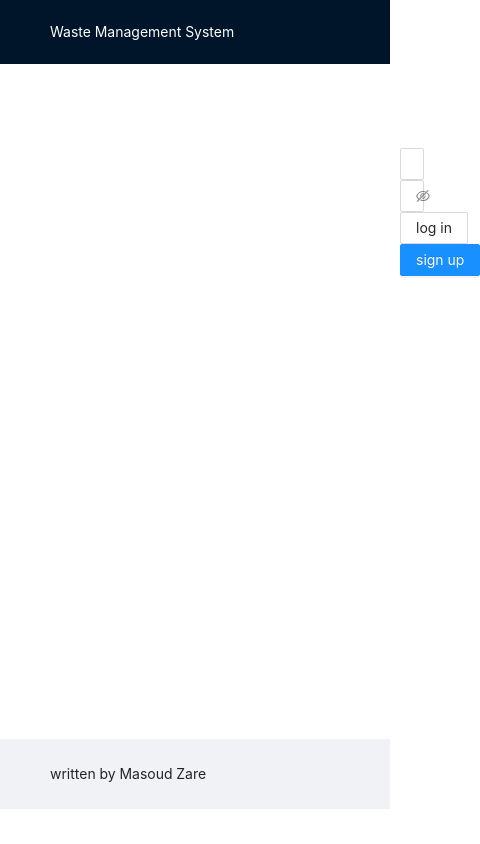
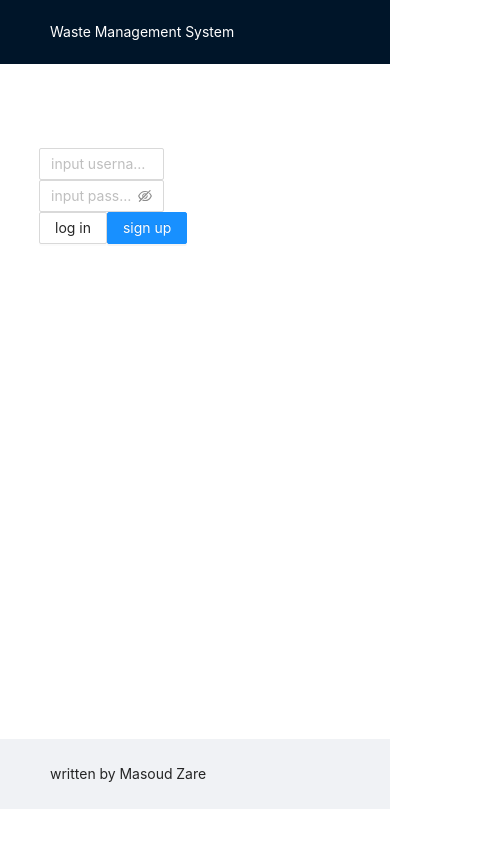
Before and after one commit to masoudz88/food_donations_frontend, a React (Create React App) app in the folder waste-management/: page / in a window 390 px wide. Shown: the whole page, 480 px wide, since content can reach past the window. Built offline with nearby package versions, Linux system fonts and the light colour scheme.

Commit message:
make the pages responsive

```diff
--- a/waste-management/src/Contexts/Companyform.js
+++ b/waste-management/src/Contexts/Companyform.js
@@ -31,6 +31,7 @@ export const Companyform = () => {
         </Link>
         <form onSubmit={onSubmit}>
           <Input
+            className="input"
             style={{ marginTop: "40px", marginBottom: "40px" }}
             placeholder="Company Name"
             onChange={onChange}
--- a/waste-management/src/Credential.js
+++ b/waste-management/src/Credential.js
@@ -15,7 +15,7 @@ const { Content } = Layout;
 `;*/
 
 const Credential = (props) => {
-  const {name, setName,isLogged, setIsLogged} = useContext(LoginContext);
+  const { name, setName, isLogged, setIsLogged } = useContext(LoginContext);
   const [username, setUsername] = useState("");
 
   useEffect(() => {
@@ -25,7 +25,7 @@ const Credential = (props) => {
     if (localStorage.getItem("username") === "masoud") {
       setName(localStorage.getItem("username"));
     }
-  }, [name,setName]);
+  }, [name, setName]);
 
   const onUserNameInputChange = (event) => {
     const { value } = event.target;
@@ -56,10 +56,12 @@ const Credential = (props) => {
       <Content className="content">
         <form onSubmit={onSubmit}>
           <Input
+            className="input"
             placeholder="input username"
             onChange={(Event) => onUserNameInputChange(Event)}
           />
           <Input.Password
+            className="input"
             placeholder="input password"
             onChange={(Event) => {}}
             iconRender={(visible) =>
--- a/waste-management/src/index.css
+++ b/waste-management/src/index.css
@@ -11,8 +11,8 @@
   margin-top: 10vh;
   float: center;
   display: block;
-  margin-left: 400px;
-  margin-right: 400px;
+  margin-left: 10%;
+  margin-right: 10%;
 }
 .firstpage {
   align-items: left;
@@ -26,3 +26,7 @@
   display: flex;
   flex-direction: row;
 }
+.input {
+  width: 40%;
+  display: flex;
+}
```
